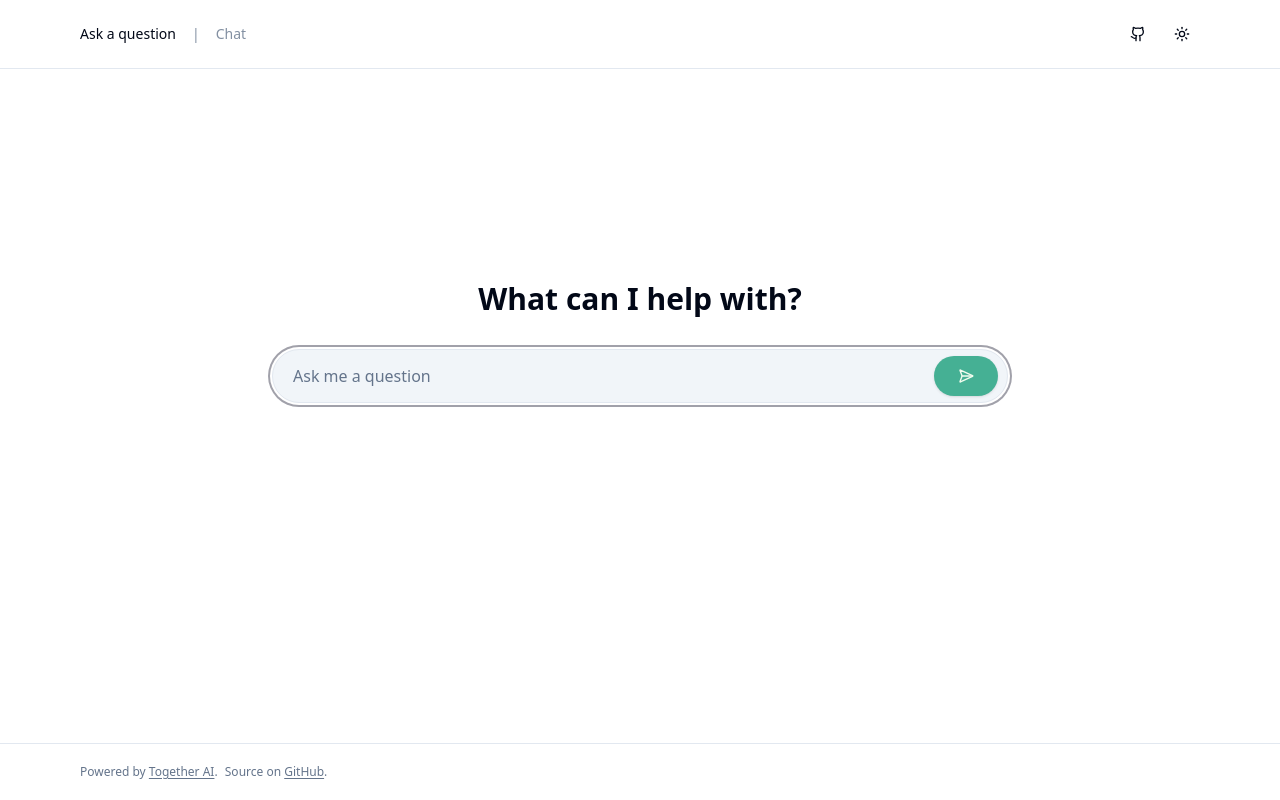
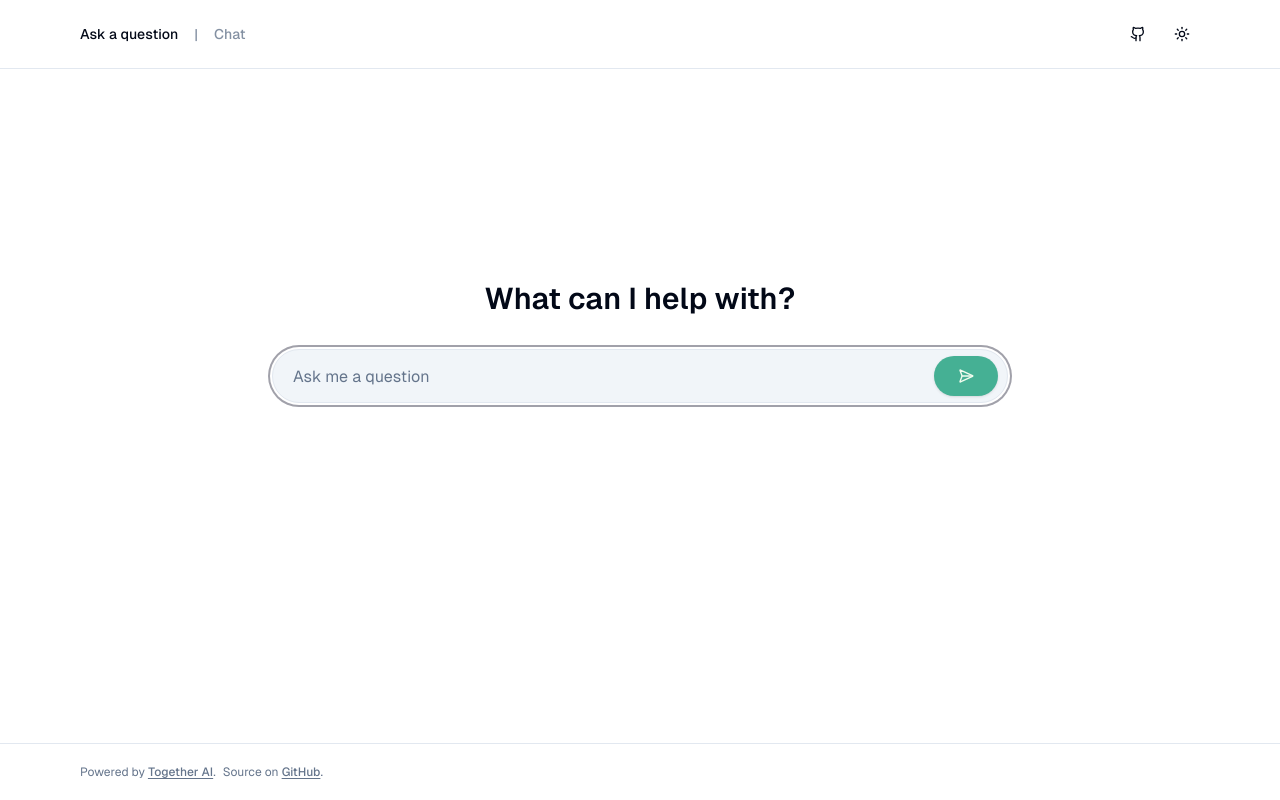
Before and after one commit to pulshar/nextjs_chat_together_ai, a Next.js app: page / in a window 1280 px wide. Built offline with nearby package versions, Linux system fonts and the light colour scheme.

Commit message:
Fix font issue

```diff
--- a/src/app/globals.css
+++ b/src/app/globals.css
@@ -69,6 +69,6 @@
     @apply border-border;
   }
   body {
-    @apply bg-background text-foreground transition-colors;
+    @apply bg-background font-sans text-foreground transition-colors;
   }
 }
--- a/tailwind.config.ts
+++ b/tailwind.config.ts
@@ -10,6 +10,10 @@ const config: Config = {
   ],
   theme: {
     extend: {
+      fontFamily: {
+        sans: ["var(--font-geist-sans)"],
+        mono: ["var(--font-geist-mono)"],
+      },
       borderRadius: {
         lg: "var(--radius)",
         md: "calc(var(--radius) - 2px)",
```
